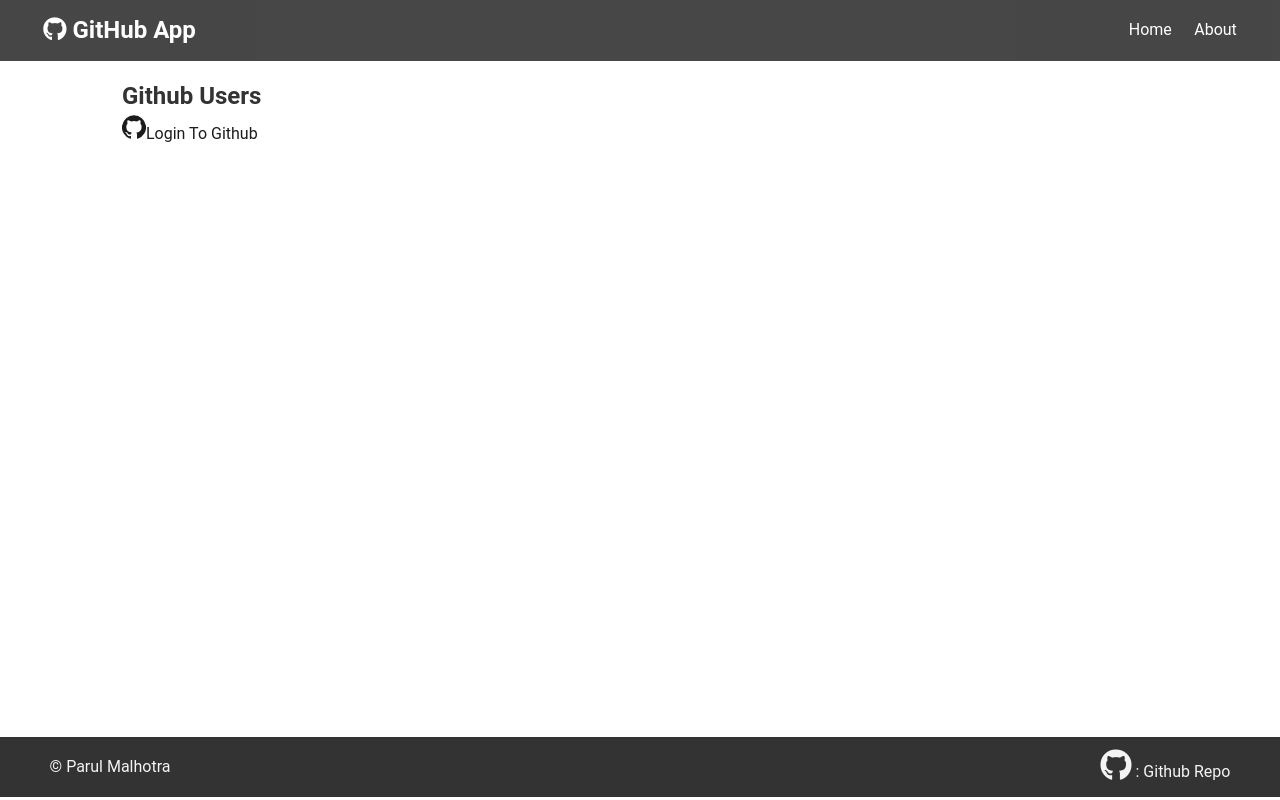
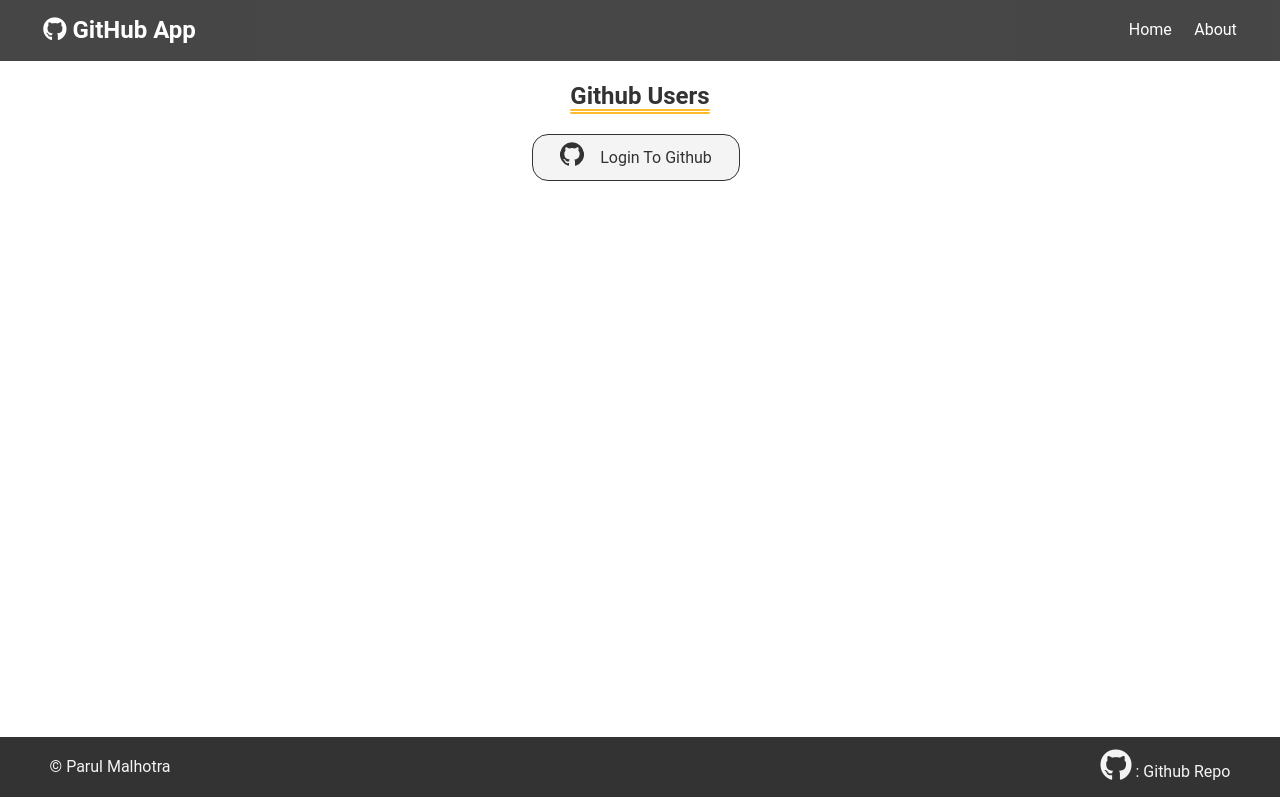
Before and after one commit to malhotra-parul/github-users-app, a React (Create React App) app: page /login in a window 1280 px wide. Built offline with nearby package versions, Linux system fonts and the light colour scheme; no server answers.

Commit message:
designed login page

```diff
--- a/src/App.css
+++ b/src/App.css
@@ -4,6 +4,7 @@
   --light-color: #f4f4f4;
   --danger-color: #dc3545;
   --success-color: #28a745;
+  --warning-color: rgb(253,187,45);
 }
 
 * {
@@ -69,6 +70,49 @@
   text-align: left;
 }
 
+.btn {
+  display: inline-block;
+  background: var(--light-color);
+  color: #333;
+  padding: 0.4rem 1.7rem;
+  font-size: 1rem;
+  border: 1px solid var(--dark-color);
+  cursor: pointer;
+  margin-right: 0.5rem;
+  transition: opacity 0.2s ease-in;
+  outline: none;
+  border-radius: 1em;
+}
+
+.btn:hover{
+  color: var(--light-color);
+  background: var(--dark-color);
+}
+
+.btn-link {
+  background: none;
+  padding: 0;
+  margin: 0;
+}
+
+.login-wrapper{
+  display: grid;
+  width: 100%;
+  height: 100%;
+  place-items: center;
+}
+
+.btn-block {
+  display: block;
+  width: 100%;
+}
+
+.btn-sm {
+  font-size: 0.8rem;
+  padding: 0.3rem 1rem;
+  margin-right: 0.2rem;
+}
+
 .h2-about{
   text-decoration: underline;
   text-decoration-color: rgb(253,187,45);
@@ -85,6 +129,12 @@
   padding: 2px;
   color: var(--primary-color);
   font-size: 1.2rem;
+}
+
+.display{
+  display: flex;
+  justify-content: space-evenly;
+  align-items: center;
 }
 
 .alert {
--- a/src/components/Login.jsx
+++ b/src/components/Login.jsx
@@ -37,20 +37,21 @@
 
   return isLoggedIn ? <Redirect to="/" /> : (
     <div className="login-wrapper">
-    <h2>Github Users</h2>
-    <div className="login-container">
+    <h2 className="h2-about">Github Users</h2>
+
         {
             loading ? (
                <Spinner />
             ) : (
-                <a className="login-link"
+              <section className="login-container">
+                <a className="btn display"
                 href={`https://github.com/login/oauth/authorize?scope=user&client_id=${client_id}&redirect_uri=${redirect_uri}`}>
-                    <GitHubIcon />
+                    <span style={{paddingRight: '1em'}}><GitHubIcon /></span>
                     <span>Login To Github</span>
                 </a>
+                </section>
             )
         }
-    </div>
 </div>
   );
 };
```
